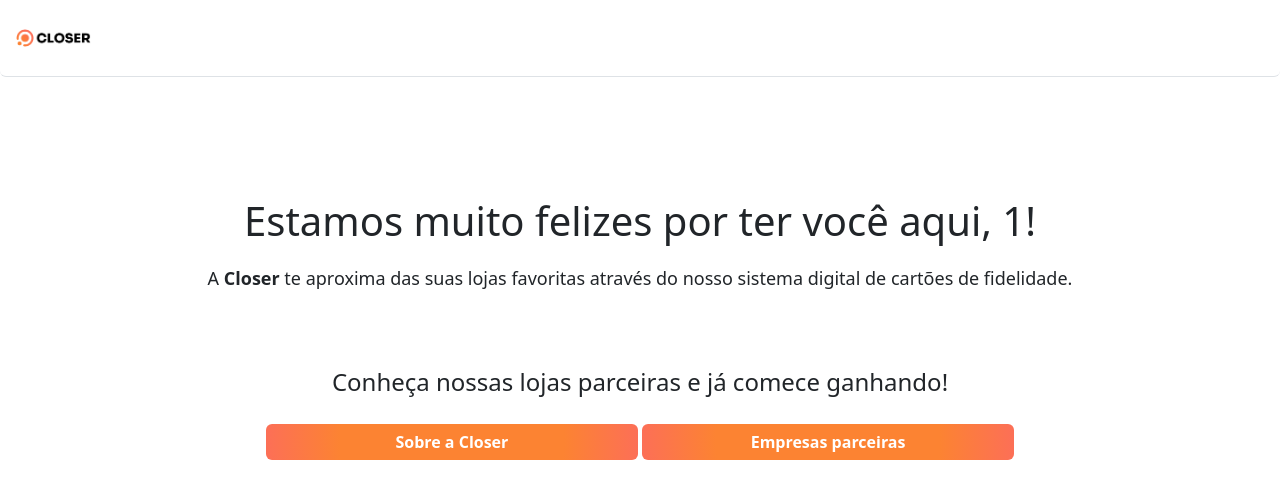
After one commit to gqmv/br.com.closer.api.core, a Django app: page /web/post-register/1/ in a window 1280 px wide. The commit adds this page. Shown: the top 499 px of the page. Run offline with Django 4.2, Linux system fonts and the light colour scheme; data that the repository does not hold is empty; parts of the project's set-up code (start-up, migrations or seed data) failed here and were passed over; some libraries are stand-ins or nearby versions.

Commit message:
first version of the post-register page missing some adjustments in the style missing adjustments in safety
Co-authored-by: Gabriel Queiroz <gqmv@cin.ufpe.br>

```diff
--- /dev/null
+++ b/core/static/css/post_registration.css
@@ -0,0 +1,25 @@
+.text-center {
+    text-align: center;
+}
+
+.closer-slogan {
+    margin-bottom: 16px;
+    font-size: 18px;
+    line-height: 1.5;
+}
+
+.lead {
+    font-size: 24px;
+    line-height: 1.5;
+}
+
+.spacing{
+    margin-bottom: 120px;
+}
+.title {
+    margin-bottom: 20px;
+}
+
+.lead {
+    margin-top: 32px;
+}
--- a/core/static/css/utils.css
+++ b/core/static/css/utils.css
@@ -4,3 +4,9 @@
       rgba(252, 131, 50, 1) 60%,
       rgba(252, 111, 87, 1) 100%);
 }
+.button-custon::
+
+html, body {
+  margin: 0;
+  height: 100% !important;
+}
--- a/templates/base.html
+++ b/templates/base.html
@@ -22,7 +22,6 @@
             </div>
         </nav>
         {% endblock %}
-
         <div class="container">
             {% block content %} {% endblock %}
         </div>
--- /dev/null
+++ b/templates/post_registration.html
@@ -0,0 +1,41 @@
+{% extends "base.html" %}
+{% load static%}
+{% load django_bootstrap5 %}
+
+{% block css %}
+<link rel="stylesheet" href="{% static 'css/post_registration.css' %}">
+<link rel="stylesheet" href="{% static 'css/utils.css' %}">
+{% endblock %}
+{% block js %}
+<script src="https://cdn.jsdelivr.net/npm/jquery@3.6.4/dist/jquery.min.js"></script>
+<script src="https://cdn.jsdelivr.net/npm/jquery-mask-plugin@1.14.16/dist/jquery.mask.min.js"></script>
+
+<script src="{% static 'js/masks.js' %}"></script>
+{% endblock %}
+
+{% block content %}
+  <div class="row">
+    <div class="spacing"></div>
+    <div class="text-center">
+      <h1 class="title">
+        Estamos muito felizes por ter você aqui, {{user_first_name}}!
+      </h1>
+      <p class="closer-slogan">
+        A <b>Closer</b> te aproxima das suas lojas favoritas através do nosso sistema digital de cartões de fidelidade.
+      </p>
+      <br />
+      {% if welcome_campaign %}
+      <p class="lead">
+        A loja <b>{{welcome_campaign.store.name}}</b> te dá boas-vindas com <b>{{welcome_campaign.reward_name}}.</b><br />
+        O que você está esperando, vá no whatsapp e garanta sua recompensa!
+      </p>
+      {% else %}
+      <p class="lead">
+        Conheça nossas lojas parceiras e já comece ganhando!
+      </p>
+      {% endif %}
+      <a href="{% url 'landing-page'}" class="btn btn-primary button-custom fw-bold border-0 my-2 col-12 col-md-4">Sobre a Closer</a>
+      <a href="{% url 'register' %}" class="btn btn-primary button-custom fw-bold border-0 my-2 col-12 col-md-4">Empresas parceiras</a>
+    </div>
+  </div>
+{% endblock %}
--- a/web/urls.py
+++ b/web/urls.py
@@ -1,10 +1,12 @@
 from django.urls import path, include
 from rest_framework import routers
 
-from .views import user_register
+from .views import user_register, post_register
 
 
 urlpatterns = [
     path("register/", user_register, name="register"),
     path("register/<int:store_id>/", user_register, name="register-affiliated-store"),
+    path("post-register/<str:user_first_name>/", post_register, name="post-register"),
+    path("post-register/<str:user_first_name>/<int:store_id>/", post_register, name="post-register-affiliated-store"),
 ]
--- a/web/views.py
+++ b/web/views.py
@@ -2,6 +2,8 @@ from django.shortcuts import render
 from django.http import HttpResponseRedirect
 from stores.models import WelcomeCampaign
 from .forms import UserRegistrationForm
+from authentication.models import CustomUser
+from django.urls import reverse
 
 
 def user_register(request, store_id: int = None):
@@ -13,11 +15,38 @@ def user_register(request, store_id: int = None):
         form = UserRegistrationForm(request.POST)
         if form.is_valid():
             form.save(store_id=store_id)
-            return HttpResponseRedirect("/")
+
+
+            #redirect to the right post registration page wether or not the user is affiliated with a store
+            kwargs = {"user_first_name": form.cleaned_data["first_name"]}
+
+            if store_id:
+                kwargs["store_id"] = store_id
+                reverse_name = "post-register-affiliated-store"
+            else:
+                reverse_name = "post-register"
+
+            url = reverse(reverse_name, kwargs=kwargs)
+            return HttpResponseRedirect(url)
     else:
         form = UserRegistrationForm()
 
-    #pelo store id pegar a campanha de boas vindas + a loja
+
+    #get the welcome campaign + store by store id
+    welcome_campaign = WelcomeCampaign.objects.filter(store__id=store_id)
+
+    try:
+        welcome_campaign = welcome_campaign.get()
+    except WelcomeCampaign.DoesNotExist:
+        welcome_campaign = None
+
+    return render(request, "registration.html", {"form": form, "welcome_campaign": welcome_campaign})
+
+
+def post_register(request, user_first_name: str, store_id: int = None):
+    """
+    View thats displayed after registration
+    """
 
     welcome_campaign = WelcomeCampaign.objects.filter(store__id=store_id)
 
@@ -26,4 +55,4 @@ def user_register(request, store_id: int = None):
     except WelcomeCampaign.DoesNotExist:
         welcome_campaign = None
 
-    return render(request, "registration.html", {"form": form, "welcome_campaign": welcome_campaign})
+    return render(request, "post_registration.html", {"user_first_name": user_first_name, "welcome_campaign": welcome_campaign})
```
Also changed, not shown: templates/registration.html (+15 -10 lines).
